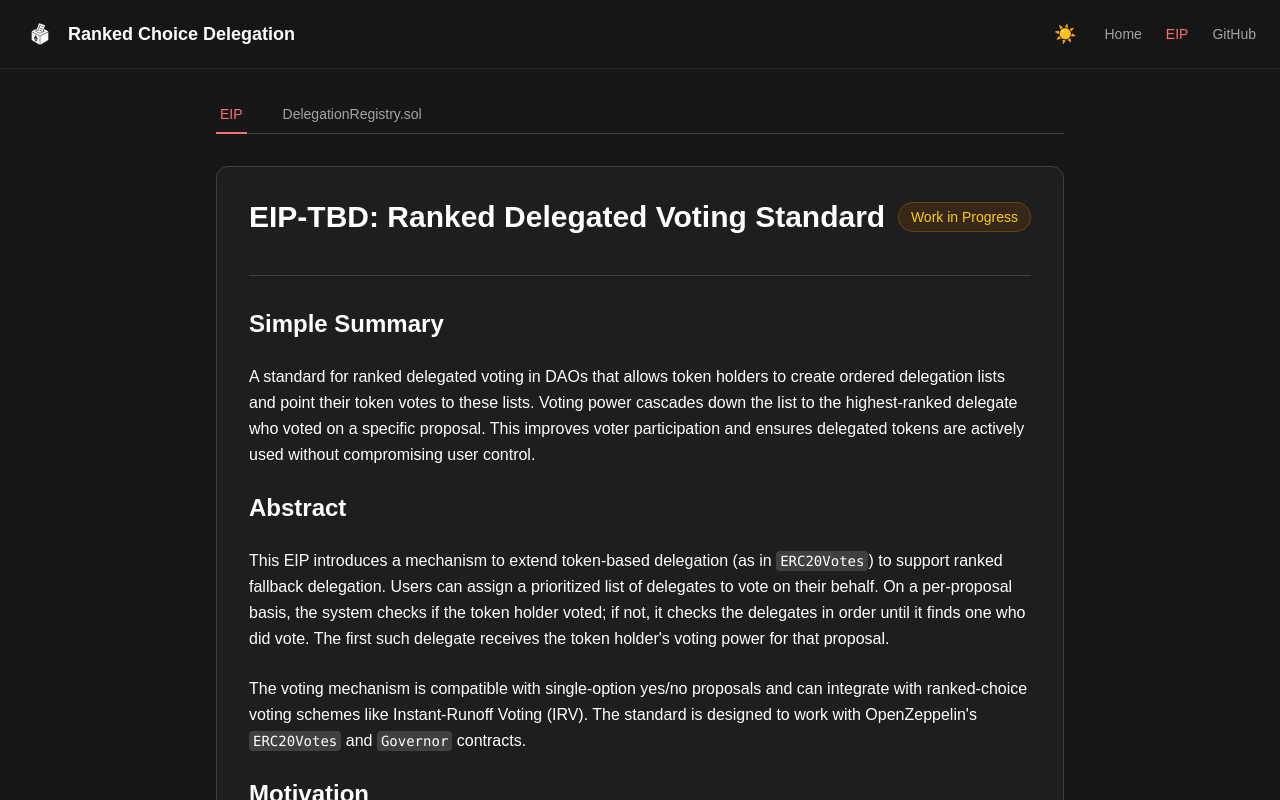
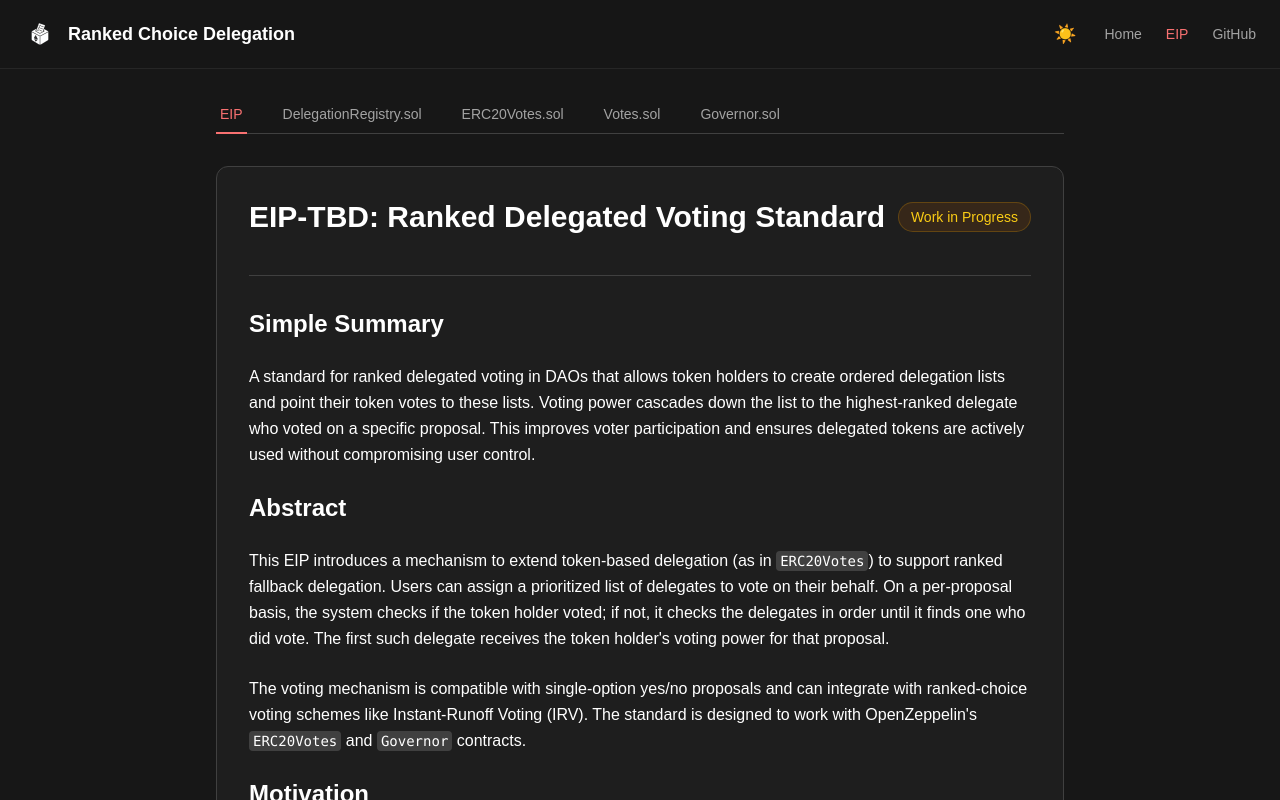
Before and after one commit to its-everdred/rancho-del-vote, a Next.js app: page /eip in a window 1280 px wide. Shown: the top 800 px of the page. Built offline with nearby package versions, Linux system fonts and the light colour scheme.

Commit message:
Add implementation contract to EIP page

```diff
--- a/app/eip/page.tsx
+++ b/app/eip/page.tsx
@@ -10,7 +10,9 @@ import {
 
 export default function EIPPage() {
   const [isDark, setIsDark] = useState(true);
-  const [activeTab, setActiveTab] = useState<"eip" | "contract">("eip");
+  const [activeTab, setActiveTab] = useState<
+    "eip" | "delegation" | "erc20votes" | "votes" | "governor"
+  >("eip");
   const [contractCode, setContractCode] = useState<string>("");
 
   const toggleTheme = () => setIsDark(!isDark);
@@ -27,7 +29,7 @@ export default function EIPPage() {
       }
     };
 
-    if (activeTab === "contract") {
+    if (activeTab === "delegation") {
       fetchContractCode();
     }
   }, [activeTab]);
@@ -67,9 +69,9 @@ export default function EIPPage() {
                 EIP
               </button>
               <button
-                onClick={() => setActiveTab("contract")}
+                onClick={() => setActiveTab("delegation")}
                 className={`py-2 px-1 border-b-2 font-medium text-sm transition-colors duration-300 ${
-                  activeTab === "contract"
+                  activeTab === "delegation"
                     ? isDark
                       ? "border-red-400 text-red-400"
                       : "border-red-600 text-red-600"
@@ -79,6 +81,48 @@ export default function EIPPage() {
                 }`}
               >
                 DelegationRegistry.sol
+              </button>
+              <button
+                onClick={() => setActiveTab("erc20votes")}
+                className={`py-2 px-1 border-b-2 font-medium text-sm transition-colors duration-300 ${
+                  activeTab === "erc20votes"
+                    ? isDark
+                      ? "border-red-400 text-red-400"
+                      : "border-red-600 text-red-600"
+                    : isDark
+                    ? "border-transparent text-neutral-400 hover:text-white hover:border-neutral-300"
+                    : "border-transparent text-gray-500 hover:text-gray-700 hover:border-gray-300"
+                }`}
+              >
+                ERC20Votes.sol
+              </button>
+              <button
+                onClick={() => setActiveTab("votes")}
+                className={`py-2 px-1 border-b-2 font-medium text-sm transition-colors duration-300 ${
+                  activeTab === "votes"
+                    ? isDark
+                      ? "border-red-400 text-red-400"
+                      : "border-red-600 text-red-600"
+                    : isDark
+                    ? "border-transparent text-neutral-400 hover:text-white hover:border-neutral-300"
+                    : "border-transparent text-gray-500 hover:text-gray-700 hover:border-gray-300"
+                }`}
+              >
+                Votes.sol
+              </button>
+              <button
+                onClick={() => setActiveTab("governor")}
+                className={`py-2 px-1 border-b-2 font-medium text-sm transition-colors duration-300 ${
+                  activeTab === "governor"
+                    ? isDark
+                      ? "border-red-400 text-red-400"
+                      : "border-red-600 text-red-600"
+                    : isDark
+                    ? "border-transparent text-neutral-400 hover:text-white hover:border-neutral-300"
+                    : "border-transparent text-gray-500 hover:text-gray-700 hover:border-gray-300"
+                }`}
+              >
+                Governor.sol
               </button>
             </nav>
           </div>
@@ -508,7 +552,7 @@ export default function EIPPage() {
                 <p className="mb-4 leading-relaxed">
                   See the{" "}
                   <button
-                    onClick={() => setActiveTab("contract")}
+                    onClick={() => setActiveTab("delegation")}
                     className="text-red-500 hover:text-red-600 font-medium underline"
                   >
                     DelegationRegistry.sol
@@ -596,7 +640,7 @@ export default function EIPPage() {
               </div>
             </div>
           </div>
-        ) : (
+        ) : activeTab === "delegation" ? (
           <div
             className={`rounded-xl border transition-colors duration-300 ${
               isDark
@@ -611,13 +655,12 @@ export default function EIPPage() {
                   className={`px-3 py-1 rounded-full text-sm font-medium ${
                     isDark
                       ? "bg-green-900/30 text-green-400 border border-green-600/30"
-                      : "bg-green-100 text-green-800 border border-green-300"
+                      : "bg-green-100 text-green-800 border-green-300"
                   }`}
                 >
                   Reference Implementation
                 </span>
               </div>
-
               <div className="rounded-lg overflow-hidden">
                 <SyntaxHighlighter
                   language="solidity"
@@ -639,6 +682,74 @@ export default function EIPPage() {
               </div>
             </div>
           </div>
+        ) : (
+          <div
+            className={`rounded-xl border transition-colors duration-300 ${
+              isDark
+                ? "bg-neutral-800/50 border-neutral-700"
+                : "bg-gray-50 border-gray-200"
+            }`}
+          >
+            <div className="p-8">
+              <div className="flex items-center justify-between mb-6">
+                <h1 className="text-2xl font-bold">
+                  {activeTab === "erc20votes" && "ERC20Votes.sol"}
+                  {activeTab === "votes" && "Votes.sol"}
+                  {activeTab === "governor" && "Governor.sol"}
+                </h1>
+                <span
+                  className={`px-3 py-1 rounded-full text-sm font-medium ${
+                    isDark
+                      ? "bg-green-900/30 text-green-400 border border-green-600/30"
+                      : "bg-green-100 text-green-800 border-green-300"
+                  }`}
+                >
+                  Reference Implementation
+                </span>
+              </div>
+              <div className="relative rounded-lg overflow-hidden min-h-[300px]">
+                <div className="absolute left-0 right-0 top-0 flex justify-center z-20 pointer-events-none select-none pt-8">
+                  <span
+                    style={{
+                      fontSize: "2.5rem",
+                      fontWeight: 800,
+                      color: isDark ? "#fff" : "#222",
+                      textShadow: "0 2px 16px rgba(0,0,0,0.3)",
+                      letterSpacing: "2px",
+                      opacity: 0.85,
+                    }}
+                  >
+                    Coming Soon
+                  </span>
+                </div>
+                <div
+                  style={{
+                    filter: "blur(8px)",
+                    pointerEvents: "none",
+                    userSelect: "none",
+                  }}
+                >
+                  <SyntaxHighlighter
+                    language="solidity"
+                    style={isDark ? vscDarkPlus : vs}
+                    showLineNumbers={true}
+                    customStyle={{
+                      margin: 0,
+                      fontSize: "14px",
+                      lineHeight: "1.5",
+                    }}
+                    lineNumberStyle={{
+                      minWidth: "3em",
+                      paddingRight: "1em",
+                      color: isDark ? "#6b7280" : "#9ca3af",
+                    }}
+                  >
+                    {contractCode || "// Loading contract source..."}
+                  </SyntaxHighlighter>
+                </div>
+              </div>
+            </div>
+          </div>
         )}
       </main>
     </div>
```
